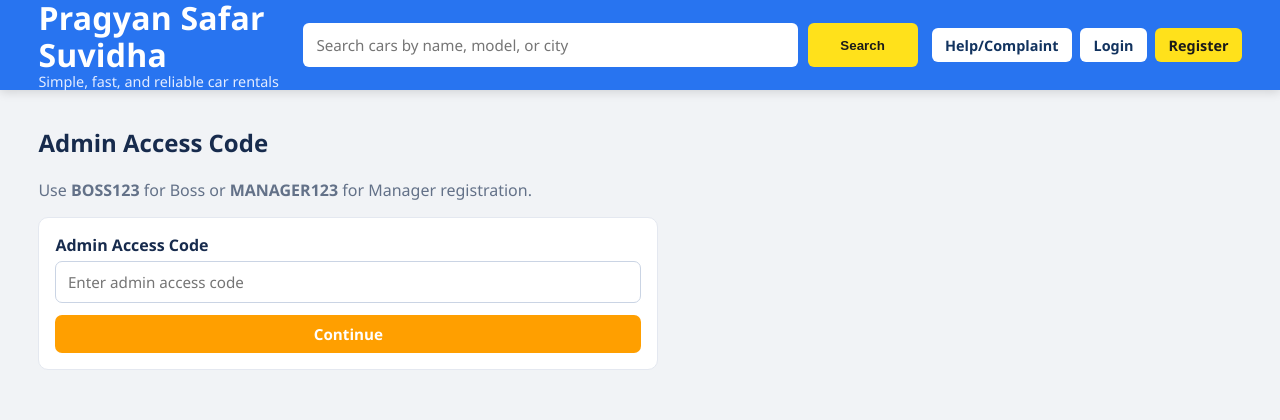
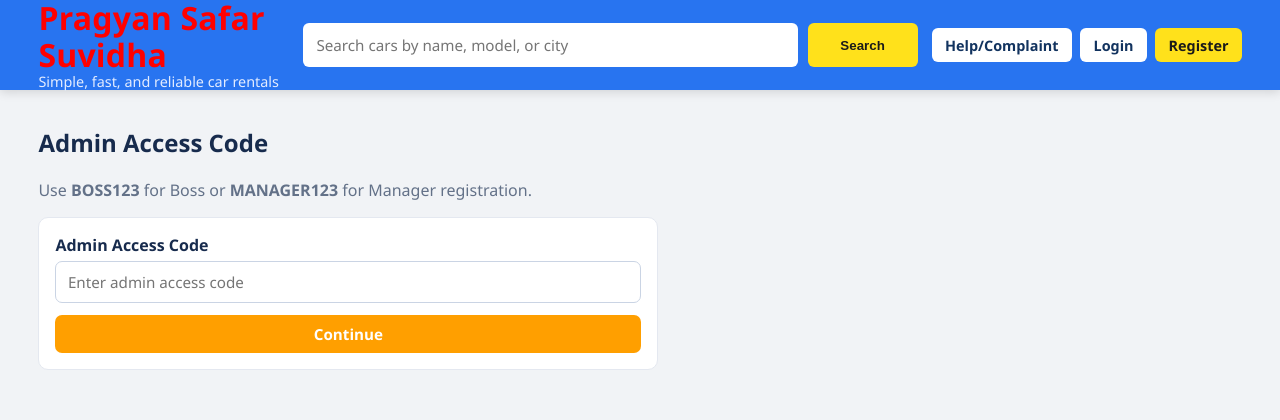
Before and after one commit to surajsahani2004/car-rental-website-, a Flask app: page /auth/admin in a window 1280 px wide. Shown: the top 420 px of the page. Run offline with Flask 3, Linux system fonts and the light colour scheme; data comes from the database, SQL or seed files in the repository; data that the repository does not hold is empty; some libraries are stand-ins or nearby versions.

Commit message:
Update base.html

```diff
--- a/templates/base.html
+++ b/templates/base.html
@@ -10,7 +10,7 @@
     <header class="fk-header">
         <div class="container fk-header-inner">
             <a class="fk-brand" href="{{ url_for('home') }}">
-                <span>Pragyan Safar Suvidha</span>
+               <span style="color: red;">Pragyan Safar Suvidha</span>
                 <small>Simple, fast, and reliable car rentals</small>
             </a>
             <form class="fk-search" method="GET" action="{{ url_for('home') }}">
```
